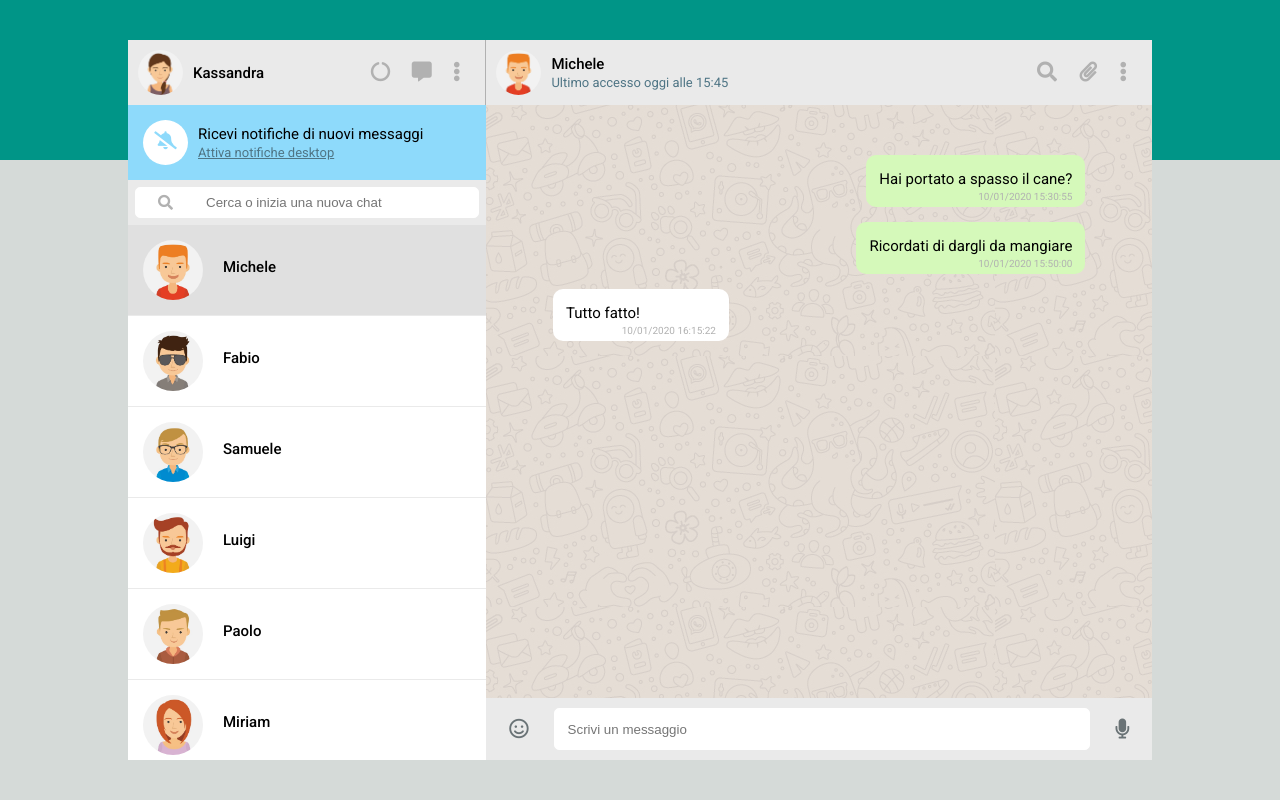
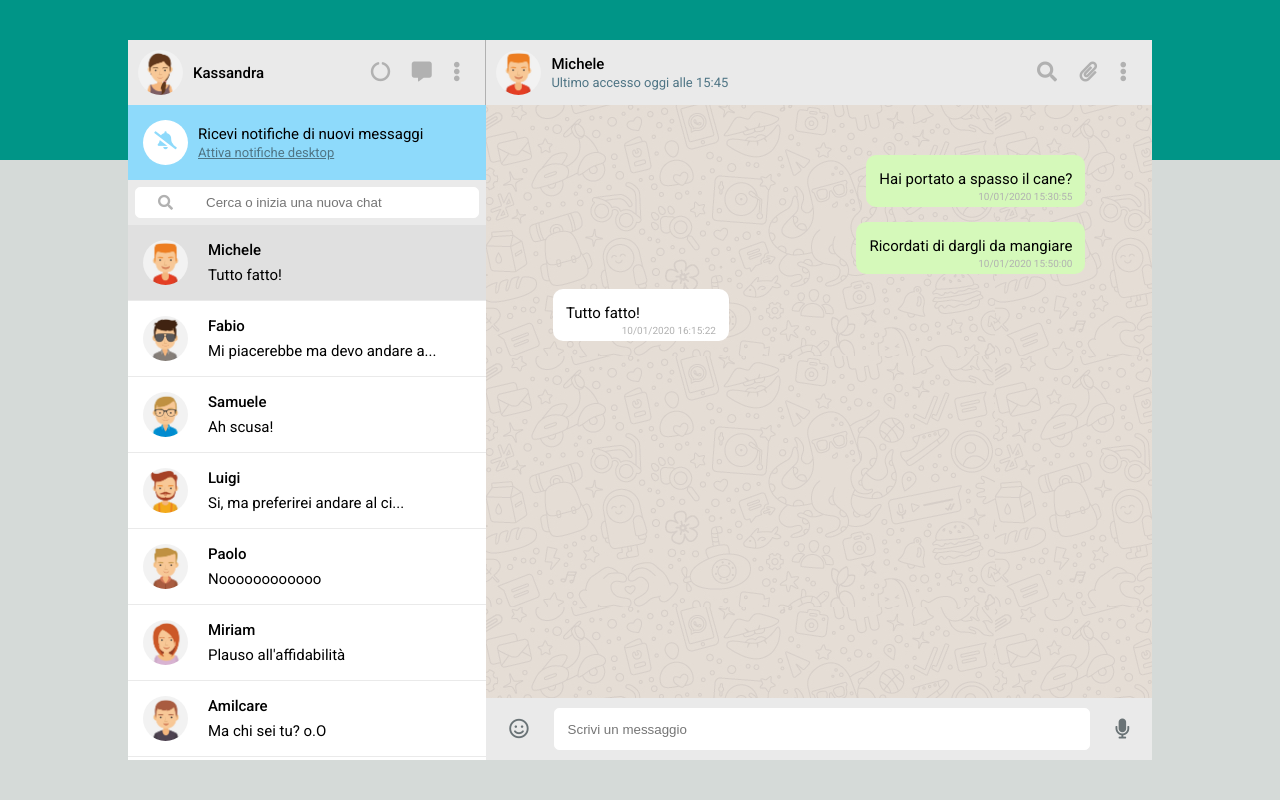
Before and after one commit to Alebacce/vue-boolzapp, a plain HTML site: page index.html in a window 1280 px wide. Drawn offline with nearby package versions, Linux system fonts and the light colour scheme.

Commit message:
Last message is now printed in chat list

```diff
--- a/css/style.css
+++ b/css/style.css
@@ -77,7 +77,8 @@ non si modifichino quando si rimpicciolisce la finestra del browser */
 }
 
 .contact-box {
-    width: 45px;
+    min-width: 45px;
+    max-width: 45px;
 }
 
 .contact-box img {
--- a/index.html
+++ b/index.html
@@ -108,7 +108,7 @@
                                         {{ contacts[index].name }}
                                     </div>
                                     <div class="contact-recap">
-                                        {{ lastMessage }}
+                                        {{ getLastMessage(index) }}
                                     </div>
                                 </div>
                         </li>
--- a/js/script.js
+++ b/js/script.js
@@ -302,18 +302,33 @@ var app = new Vue ({
             });
         },
 
+		// getLastMessage riporta nell'anteprima della chat nella lista dei contatti l'ultimo messaggio
+		// inviato o ricevuto dal contatto
+		getLastMessage(index) {
+			// Verifico se ci siano o meno messaggi nell'array dei messaggi
+			let messagesArray = this.contacts[index].messages;
+			let emptyMessage ='';
+
+			// Se non c'è nessun messaggio allora getLastMessage ritorna una stringa vuota
+			if (messagesArray.length == 0) {
+				return emptyMessage;
+			} else {
+				// Altrimenti ritorna il testo del messaggio
+				let lastMessage = messagesArray[messagesArray.length - 1].text;
+				let lastMessageLength = 30;
+				let lastMessageShort = lastMessage.substring(0, lastMessageLength);
+			// Se la lunghezza del messaggio supera i 30 caratteri, viene riportato spezzato
+			// con l'aggiunta di 3 puntini di sopsensione per far capire che il messaggio non
+			// è intero e c'è ancora altro da leggere
+			if (lastMessage.length > 30) {
+				return lastMessageShort + '...';
+			// Altrimenti viene riportato il messaggio nella sua interezza
+			} else {
+				return lastMessage;
+			}
+			}
+		}
+
     },
 
-	created() {
-
-		printLastMessage( () => {
-			this.contacts[index].forEach((element) => {
-				this.lastMessage = element.messages.text;
-				console.log(this.lastMessage);
-
-				return this.lastMessage
-			});
-		});
-	}
-
 });
```
